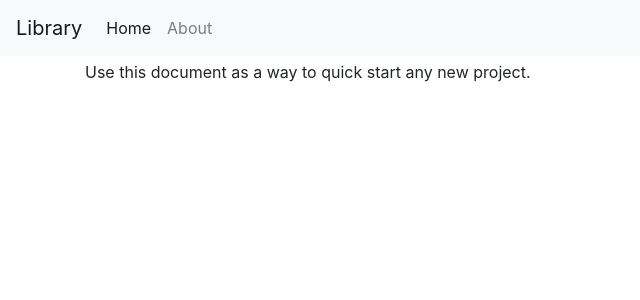
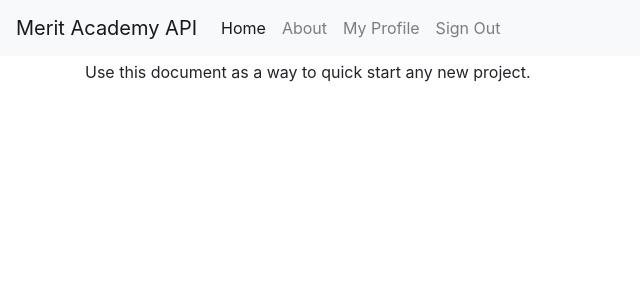
Before and after one commit to buckldav/merit-api, a Django app: page /about/ in a window 1280 px wide. Shown: the top 300 px of the page, without its empty margins (0-640 px from the left). Run offline with Django 3.2, Linux system fonts and the light colour scheme; the visitor is signed in with stand-in values (Sample User, id 1); some libraries are stand-ins or nearby versions.

```diff
--- a/config/settings/base.py
+++ b/config/settings/base.py
@@ -105,6 +105,7 @@ AUTH_USER_MODEL = "users.User"
 LOGIN_REDIRECT_URL = "users:redirect"
 # https://docs.djangoproject.com/en/dev/ref/settings/#login-url
 LOGIN_URL = "login"
+LOGOUT_REDIRECT_URL = "/"
 
 # PASSWORDS
 # ------------------------------------------------------------------------------
--- a/config/urls.py
+++ b/config/urls.py
@@ -5,7 +5,7 @@ from django.urls import include, path
 from django.views import defaults as default_views
 from django.views.generic import TemplateView
 from library.library.api.views import library_schema_view
-from django.contrib.auth.views import LoginView
+from django.contrib.auth.views import LoginView, LogoutView
 from rest_framework.authtoken.views import obtain_auth_token
 
 urlpatterns = [
@@ -18,6 +18,7 @@ urlpatterns = [
     # User management
     path("users/", include("library.users.urls", namespace="users")),
     path("login/", LoginView.as_view(), name="login"),
+    path("logout/", LogoutView.as_view(), name="logout"),
 ] + static(settings.MEDIA_URL, document_root=settings.MEDIA_ROOT)
 
 # API URLS
--- a/library/templates/base.html
+++ b/library/templates/base.html
@@ -1,36 +1,55 @@
 {% load static i18n %}<!DOCTYPE html>
 <html lang="en">
   <head>
-    <meta charset="utf-8">
-    <meta http-equiv="x-ua-compatible" content="ie=edge">
-    <title>{% block title %}Library{% endblock title %}</title>
-    <meta name="viewport" content="width=device-width, initial-scale=1.0">
-    <meta name="description" content="Behold My Awesome Project!">
-    <meta name="author" content="Web Dev Capstone 2021">
+    <meta charset="utf-8" />
+    <meta http-equiv="x-ua-compatible" content="ie=edge" />
+    <title>{% block title %}Merit Academy API{% endblock title %}</title>
+    <meta name="viewport" content="width=device-width, initial-scale=1.0" />
+    <meta name="description" content="Merit Academy API and Backend Tools" />
+    <meta name="author" content="Web Dev Capstone - Merit Academy" />
 
     <!-- HTML5 shim, for IE6-8 support of HTML5 elements -->
     <!--[if lt IE 9]>
       <script src="https://cdnjs.cloudflare.com/ajax/libs/html5shiv/3.7.3/html5shiv.min.js"></script>
     <![endif]-->
 
-    <link rel="icon" href="{% static 'images/favicons/favicon.ico' %}">
+    <link rel="icon" href="{% static 'images/favicons/favicon.ico' %}" />
 
     {% block css %}
     <!-- Latest compiled and minified Bootstrap CSS -->
-    <link href="https://stackpath.bootstrapcdn.com/bootstrap/4.3.1/css/bootstrap.min.css" rel="stylesheet" integrity="sha384-ggOyR0iXCbMQv3Xipma34MD+dH/1fQ784/j6cY/iJTQUOhcWr7x9JvoRxT2MZw1T" crossorigin="anonymous">
+    <link
+      href="https://stackpath.bootstrapcdn.com/bootstrap/4.3.1/css/bootstrap.min.css"
+      rel="stylesheet"
+      integrity="sha384-ggOyR0iXCbMQv3Xipma34MD+dH/1fQ784/j6cY/iJTQUOhcWr7x9JvoRxT2MZw1T"
+      crossorigin="anonymous"
+    />
 
     <!-- Your stuff: Third-party CSS libraries go here -->
     <!-- This file stores project-specific CSS -->
-    <link href="{% static 'css/project.css' %}" rel="stylesheet">
+    <link href="{% static 'css/project.css' %}" rel="stylesheet" />
     {% endblock %}
     <!-- Le javascript
     ================================================== -->
-    {# Placed at the top of the document so pages load faster with defer #}
     {% block javascript %}
     <!-- Bootstrap JS and its dependencies-->
-      <script defer src="https://code.jquery.com/jquery-3.3.1.slim.min.js" integrity="sha384-q8i/X+965DzO0rT7abK41JStQIAqVgRVzpbzo5smXKp4YfRvH+8abtTE1Pi6jizo" crossorigin="anonymous"></script>
-      <script defer src="https://cdnjs.cloudflare.com/ajax/libs/popper.js/1.14.3/umd/popper.min.js" integrity="sha384-ZMP7rVo3mIykV+2+9J3UJ46jBk0WLaUAdn689aCwoqbBJiSnjAK/l8WvCWPIPm49" crossorigin="anonymous"></script>
-      <script defer src="https://stackpath.bootstrapcdn.com/bootstrap/4.3.1/js/bootstrap.min.js" integrity="sha384-JjSmVgyd0p3pXB1rRibZUAYoIIy6OrQ6VrjIEaFf/nJGzIxFDsf4x0xIM+B07jRM" crossorigin="anonymous"></script>
+    <script
+      defer
+      src="https://code.jquery.com/jquery-3.3.1.slim.min.js"
+      integrity="sha384-q8i/X+965DzO0rT7abK41JStQIAqVgRVzpbzo5smXKp4YfRvH+8abtTE1Pi6jizo"
+      crossorigin="anonymous"
+    ></script>
+    <script
+      defer
+      src="https://cdnjs.cloudflare.com/ajax/libs/popper.js/1.14.3/umd/popper.min.js"
+      integrity="sha384-ZMP7rVo3mIykV+2+9J3UJ46jBk0WLaUAdn689aCwoqbBJiSnjAK/l8WvCWPIPm49"
+      crossorigin="anonymous"
+    ></script>
+    <script
+      defer
+      src="https://stackpath.bootstrapcdn.com/bootstrap/4.3.1/js/bootstrap.min.js"
+      integrity="sha384-JjSmVgyd0p3pXB1rRibZUAYoIIy6OrQ6VrjIEaFf/nJGzIxFDsf4x0xIM+B07jRM"
+      crossorigin="anonymous"
+    ></script>
 
     <!-- Your stuff: Third-party javascript libraries go here -->
 
@@ -38,69 +57,84 @@
     <script defer src="{% static 'js/project.js' %}"></script>
 
     {% endblock javascript %}
-
   </head>
 
   <body>
-
     <div class="mb-1">
       <nav class="navbar navbar-expand-md navbar-light bg-light">
-        <button class="navbar-toggler navbar-toggler-right" type="button" data-toggle="collapse" data-target="#navbarSupportedContent" aria-controls="navbarSupportedContent" aria-expanded="false" aria-label="Toggle navigation">
+        <button
+          class="navbar-toggler navbar-toggler-right"
+          type="button"
+          data-toggle="collapse"
+          data-target="#navbarSupportedContent"
+          aria-controls="navbarSupportedContent"
+          aria-expanded="false"
+          aria-label="Toggle navigation"
+        >
           <span class="navbar-toggler-icon"></span>
         </button>
-        <a class="navbar-brand" href="{% url 'home' %}">Library</a>
+        <a class="navbar-brand" href="{% url 'home' %}">Merit Academy API</a>
 
         <div class="collapse navbar-collapse" id="navbarSupportedContent">
           <ul class="navbar-nav mr-auto">
             <li class="nav-item active">
-              <a class="nav-link" href="{% url 'home' %}">Home <span class="sr-only">(current)</span></a>
+              <a class="nav-link" href="{% url 'home' %}"
+                >Home <span class="sr-only">(current)</span></a
+              >
             </li>
             <li class="nav-item">
               <a class="nav-link" href="{% url 'about' %}">About</a>
             </li>
             {% if request.user.is_authenticated %}
-              {% comment %} <li class="nav-item">
+            <li class="nav-item">
               {# URL provided by django-allauth/account/urls.py #}
-                <a class="nav-link" href="{% url 'users:detail' request.user.username  %}">{% translate "My Profile" %}</a>
+              <a
+                class="nav-link"
+                href="{% url 'users:detail' request.user.username  %}"
+                >{% translate "My Profile" %}</a
+              >
             </li>
             <li class="nav-item">
               {# URL provided by django-allauth/account/urls.py #}
-                <a class="nav-link" href="{% url 'account_logout' %}">{% translate "Sign Out" %}</a>
+              <a class="nav-link" href="{% url 'logout' %}"
+                >{% translate "Sign Out" %}</a
+              >
             </li>
             {% else %}
             <li class="nav-item">
               {# URL provided by django-allauth/account/urls.py #}
-                <a id="sign-up-link" class="nav-link" href="{% url 'account_signup' %}">{% translate "Sign Up" %}</a>
+              <a id="log-in-link" class="nav-link" href="{% url 'login' %}"
+                >{% translate "Sign In" %}</a
+              >
             </li>
-              <li class="nav-item">
-                {# URL provided by django-allauth/account/urls.py #}
-                <a id="log-in-link" class="nav-link" href="{% url 'account_login' %}">{% translate "Sign In" %}</a>
-              </li> {% endcomment %}
             {% endif %}
           </ul>
         </div>
       </nav>
-
     </div>
 
     <div class="container">
-
-      {% if messages %}
-          {% for message in messages %}
-              <div class="alert {% if message.tags %}alert-{{ message.tags }}{% endif %}">{{ message }}<button type="button" class="close" data-dismiss="alert" aria-label="Close"><span aria-hidden="true">&times;</span></button></div>
-          {% endfor %}
-      {% endif %}
-
-      {% block content %}
+      {% if messages %} {% for message in messages %}
+      <div
+        class="alert {% if message.tags %}alert-{{ message.tags }}{% endif %}"
+      >
+        {{ message }}<button
+          type="button"
+          class="close"
+          data-dismiss="alert"
+          aria-label="Close"
+        >
+          <span aria-hidden="true">&times;</span>
+        </button>
+      </div>
+      {% endfor %} {% endif %} {% block content %}
       <p>Use this document as a way to quick start any new project.</p>
       {% endblock content %}
+    </div>
+    <!-- /container -->
 
-    </div> <!-- /container -->
-
-    {% block modal %}{% endblock modal %}
-
-    {% block inline_javascript %}
-    {# Script tags with only code, no src (defer by default) #}
+    {% block modal %}{% endblock modal %} {% block inline_javascript %}
+    <!--Any JavaScript referencing the DOM-->
     {% endblock inline_javascript %}
   </body>
 </html>
```
Also changed, not shown: library/templates/pages/home.html (+27 -1 lines), library/users/models.py (+1 -1 lines), library/users/templates/registration/login.html (added, +31 -0 lines), README.md. Lines whose indentation alone changed are shown as unchanged.
